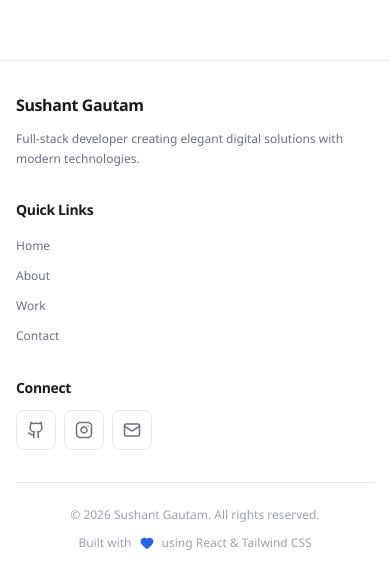
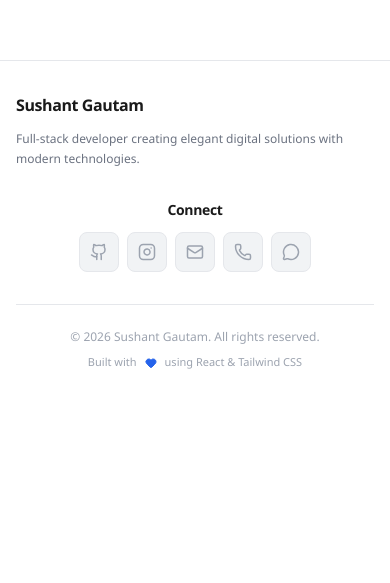
Before and after one commit to sushant347/Portfolio, a React (Create React App) app: page / in a window 390 px wide. Shown: the part 9058-9641 px from the top of the page. After the commit the page ends 9462 px from the top, so only its background shows below. Built offline with nearby package versions, Linux system fonts and the light colour scheme.

Commit message:
Refine footer layout and contact actions

```diff
--- a/src/App.css
+++ b/src/App.css
@@ -240,6 +240,46 @@ p {
   line-height: 1.5;
 }
 
+.social-icon-btn {
+  background: var(--bg-tertiary);
+  border: 1px solid var(--border-color);
+  color: var(--text-tertiary);
+  transition: transform 0.3s ease, box-shadow 0.3s ease, background-color 0.3s ease, border-color 0.3s ease, color 0.3s ease;
+}
+
+.social-icon-btn:hover {
+  background: #ffffff;
+  border-color: #ffffff;
+  color: var(--accent-color);
+  box-shadow: 0 12px 28px -18px rgba(0, 0, 0, 0.4);
+}
+
+.footer-link {
+  display: inline-flex;
+  align-items: center;
+  padding: 0.2rem 0.45rem;
+  border-radius: 0.5rem;
+  color: var(--text-secondary);
+  transition: color 0.2s ease, background-color 0.2s ease;
+}
+
+.footer-link:hover {
+  background: #ffffff;
+  color: var(--accent-color);
+}
+
+.contact-icon-wrap {
+  background: var(--bg-tertiary);
+  border: 1px solid transparent;
+  transition: transform 0.3s ease, background-color 0.3s ease, border-color 0.3s ease;
+}
+
+.contact-card:hover .contact-icon-wrap {
+  background: #ffffff;
+  border-color: #ffffff;
+  transform: scale(1.04);
+}
+
 @media (prefers-reduced-motion: reduce) {
   *,
   *::before,
--- a/src/components/Footer.jsx
+++ b/src/components/Footer.jsx
@@ -1,5 +1,5 @@
 import React from 'react';
-import { Github,Instagram, Mail, Heart } from 'lucide-react';
+import { Github, Instagram, Mail, Phone, MessageCircle, Heart } from 'lucide-react';
 
 const Footer = () => {
   const currentYear = new Date().getFullYear();
@@ -8,6 +8,8 @@ const Footer = () => {
     { icon: Github, url: 'https://github.com/sushant347', label: 'GitHub' },
     { icon: Instagram, url: 'https://www.instagram.com/sushantgautam258/', label: 'Instagram' },
     { icon: Mail, url: 'mailto:sushantgautam98677@gmail.com', label: 'Email' },
+    { icon: Phone, url: 'tel:+9779869465432', label: 'Phone' },
+    { icon: MessageCircle, url: 'https://wa.me/9779869465432', label: 'WhatsApp' },
   ];
 
   const navLinks = [
@@ -38,7 +40,7 @@ const Footer = () => {
       <div className="max-w-6xl mx-auto px-4 sm:px-6 py-8 sm:py-10 md:py-12">
 
         {/* Main Footer Content */}
-        <div className="grid sm:grid-cols-2 md:grid-cols-3 gap-8 sm:gap-10 md:gap-12 mb-8 sm:mb-10 md:mb-12">
+        <div className="grid gap-8 sm:gap-10 md:grid-cols-[1.2fr_1fr] md:gap-12 mb-8 sm:mb-10 md:mb-12">
 
           {/* Brand */}
           <div className="space-y-3 sm:space-y-4">
@@ -48,44 +50,22 @@ const Footer = () => {
             </p>
           </div>
 
-          {/* Quick Links */}
-          <div className="space-y-3 sm:space-y-4">
-            <h4 className="font-semibold text-sm sm:text-base" style={{ color: 'var(--text-primary)' }}>Quick Links</h4>
-            <ul className="space-y-1.5 sm:space-y-2">
-              {navLinks.map((link) => (
-                <li key={link.path}>
-                  <a
-                    href={link.path}
-                    onClick={(e) => handleNavClick(e, link.path)}
-                    className="text-xs sm:text-sm transition-colors hover:text-[var(--accent-color)]"
-                    style={{ color: 'var(--text-secondary)' }}
-                  >
-                    {link.name}
-                  </a>
-                </li>
-              ))}
-            </ul>
-          </div>
+
 
           {/* Social Links */}
-          <div className="space-y-3 sm:space-y-4 sm:col-span-2 md:col-span-1">
+          <div className="space-y-3 sm:space-y-4 md:justify-self-center text-center">
             <h4 className="font-semibold text-sm sm:text-base" style={{ color: 'var(--text-primary)' }}>Connect</h4>
-            <div className="flex gap-2 sm:gap-3">
+            <div className="flex flex-wrap gap-2 sm:gap-3 justify-center">
               {socialLinks.map((social, index) => {
                 const Icon = social.icon;
                 return (
                   <a
                     key={index}
                     href={social.url}
-                    target="_blank"
-                    rel="noopener noreferrer"
+                    target={social.url.startsWith('http') ? '_blank' : undefined}
+                    rel={social.url.startsWith('http') ? 'noopener noreferrer' : undefined}
                     aria-label={social.label}
-                    className="w-10 h-10 rounded-lg flex items-center justify-center transition-all hover:scale-110"
-                    style={{
-                      border: '1px solid var(--border-color)',
-                      color: 'var(--text-secondary)',
-                      background: 'var(--card-bg)'
-                    }}
+                    className="social-icon-btn w-10 h-10 rounded-lg flex items-center justify-center hover:scale-110"
                   >
                     <Icon size={18} />
                   </a>
@@ -94,16 +74,14 @@ const Footer = () => {
             </div>
           </div>
         </div>
-
-        {/* Bottom Bar */}
-        <div className="pt-6 sm:pt-8" style={{ borderTop: '1px solid var(--border-color)' }}>
-          <div className="flex flex-col md:flex-row justify-between items-center gap-3 sm:gap-4">
+        <div className="pt-6 sm:pt-8 border-t" style={{ borderColor: 'var(--border-color)' }}>
+          <div className="flex flex-col items-center gap-2 text-center">
             <p className="text-xs sm:text-sm" style={{ color: 'var(--text-tertiary)' }}>
               © {currentYear} Sushant Gautam. All rights reserved.
             </p>
-            <p className="text-xs sm:text-sm flex items-center gap-2" style={{ color: 'var(--text-tertiary)' }}>
+            <p className="text-[11px] sm:text-xs flex items-center gap-2" style={{ color: 'var(--text-tertiary)' }}>
               <span>Built with</span>
-              <Heart size={14} style={{ color: 'var(--accent-color)' }} fill="currentColor" />
+              <Heart size={12} style={{ color: 'var(--accent-color)' }} fill="currentColor" />
               <span>using React & Tailwind CSS</span>
             </p>
           </div>
--- a/src/pages/Contact.jsx
+++ b/src/pages/Contact.jsx
@@ -1,35 +1,7 @@
-import React, { useState } from 'react';
-import { Mail, Phone, MapPin, Send, CheckCircle, ArrowRight } from 'lucide-react';
+import React from 'react';
+import { Mail, Phone, MapPin, ArrowRight, MessageCircle } from 'lucide-react';
 
 const Contact = () => {
-  const [formData, setFormData] = useState({
-    name: '',
-    email: '',
-    message: '',
-  });
-  const [isSubmitting, setIsSubmitting] = useState(false);
-  const [submitStatus, setSubmitStatus] = useState(null);
-
-  const handleChange = (e) => {
-    setFormData({
-      ...formData,
-      [e.target.name]: e.target.value,
-    });
-  };
-
-  const handleSubmit = (e) => {
-    e.preventDefault();
-    setIsSubmitting(true);
-
-    // Simulate sending
-    setTimeout(() => {
-      setIsSubmitting(false);
-      setSubmitStatus('success');
-      setFormData({ name: '', email: '', message: '' });
-      setTimeout(() => setSubmitStatus(null), 5000);
-    }, 1500);
-  };
-
   const contactInfo = [
     {
       icon: Mail,
@@ -46,11 +18,39 @@ const Contact = () => {
       label: 'Call me'
     },
     {
+      icon: MessageCircle,
+      title: 'WhatsApp',
+      content: '+977 9869465432',
+      link: 'https://wa.me/9779869465432',
+      label: 'Chat on WhatsApp'
+    },
+    {
       icon: MapPin,
       title: 'Location',
       content: 'Kathmandu, Nepal',
       link: 'https://maps.app.goo.gl/hapy4M7LQySgM9yaA',
       label: 'View on map'
+    },
+  ];
+
+  const primaryActions = [
+    {
+      icon: Mail,
+      title: 'Email Me',
+      detail: 'sushant98677@gmail.com',
+      link: 'mailto:sushant98677@gmail.com',
+    },
+    {
+      icon: Phone,
+      title: 'Call Me',
+      detail: '+977 9869465432',
+      link: 'tel:+9779869465432',
+    },
+    {
+      icon: MessageCircle,
+      title: 'WhatsApp',
+      detail: '+977 9869465432',
+      link: 'https://wa.me/9779869465432',
     },
   ];
 
@@ -103,7 +103,7 @@ const Contact = () => {
 
         <div className="grid lg:grid-cols-2 gap-12 lg:gap-20 items-start">
 
-          {/* LEFT: Contact Form */}
+          {/* LEFT: Contact Actions */}
           <div
             data-aos="fade-right"
             className="p-5 sm:p-8 md:p-10 rounded-2xl sm:rounded-3xl border relative overflow-hidden group"
@@ -118,95 +118,46 @@ const Contact = () => {
               className="absolute top-0 left-0 w-full h-1 opacity-50"
               style={{ background: 'linear-gradient(to right, var(--accent-color), transparent)' }}
             ></div>
-
-            {submitStatus === 'success' && (
-              <div
-                className="mb-6 p-4 rounded-xl flex items-center gap-3 animate-fade-in"
-                style={{ background: 'rgba(16, 185, 129, 0.1)', border: '1px solid rgba(16, 185, 129, 0.2)' }}
-              >
-                <CheckCircle size={20} className="text-green-500" />
-                <p className="font-medium text-green-500">Message sent successfully!</p>
-              </div>
-            )}
-
-            <form onSubmit={handleSubmit} className="space-y-6">
-              <div className="grid sm:grid-cols-2 gap-6">
-                <div className="space-y-1.5 sm:space-y-2">
-                  <label htmlFor="name" className="text-xs sm:text-sm font-semibold ml-1" style={{ color: 'var(--text-primary)' }}>Name</label>
-                  <input
-                    type="text"
-                    id="name"
-                    name="name"
-                    value={formData.name}
-                    onChange={handleChange}
-                    required
-                    placeholder="Your Name"
-                    className="w-full px-4 sm:px-5 py-3 sm:py-4 rounded-lg sm:rounded-xl text-sm sm:text-base transition-all focus:scale-[1.01] outline-none border focus:border-[var(--accent-color)]"
-                    style={{
-                      background: 'var(--bg-tertiary)',
-                      borderColor: 'transparent',
-                      color: 'var(--text-primary)'
-                    }}
-                  />
-                </div>
-                <div className="space-y-1.5 sm:space-y-2">
-                  <label htmlFor="email" className="text-xs sm:text-sm font-semibold ml-1" style={{ color: 'var(--text-primary)' }}>Email</label>
-                  <input
-                    type="email"
-                    id="email"
-                    name="email"
-                    value={formData.email}
-                    onChange={handleChange}
-                    required
-                    placeholder="youremail@example.com"
-                    className="w-full px-4 sm:px-5 py-3 sm:py-4 rounded-lg sm:rounded-xl text-sm sm:text-base transition-all focus:scale-[1.01] outline-none border focus:border-[var(--accent-color)]"
-                    style={{
-                      background: 'var(--bg-tertiary)',
-                      borderColor: 'transparent',
-                      color: 'var(--text-primary)'
-                    }}
-                  />
-                </div>
+            <div className="space-y-6">
+              <div>
+                <h3 className="text-2xl sm:text-3xl font-bold mb-3" style={{ color: 'var(--text-primary)' }}>Start a Project</h3>
+                <p className="text-sm sm:text-base leading-relaxed" style={{ color: 'var(--text-secondary)' }}>
+                  Share a brief about your idea, timeline, and goals. I respond fast and keep communication clear from day one.
+                </p>
               </div>
 
-              <div className="space-y-1.5 sm:space-y-2">
-                <label htmlFor="message" className="text-xs sm:text-sm font-semibold ml-1" style={{ color: 'var(--text-primary)' }}>Message</label>
-                <textarea
-                  id="message"
-                  name="message"
-                  value={formData.message}
-                  onChange={handleChange}
-                  required
-                  rows="4"
-                  placeholder="Tell me about your project goals..."
-                  className="w-full px-4 sm:px-5 py-3 sm:py-4 rounded-lg sm:rounded-xl text-sm sm:text-base resize-none transition-all focus:scale-[1.01] outline-none border focus:border-[var(--accent-color)]"
-                  style={{
-                    background: 'var(--bg-tertiary)',
-                    borderColor: 'transparent',
-                    color: 'var(--text-primary)'
-                  }}
-                ></textarea>
+              <div className="grid gap-3">
+                {primaryActions.map((action) => {
+                  const Icon = action.icon;
+                  return (
+                    <a
+                      key={action.title}
+                      href={action.link}
+                      className="contact-card flex items-center justify-between gap-4 px-5 py-4 rounded-xl border transition-all hover:-translate-y-0.5"
+                      style={{ borderColor: 'var(--border-color)', background: 'var(--bg-tertiary)' }}
+                    >
+                      <div className="flex items-center gap-3">
+                        <div className="contact-icon-wrap w-10 h-10 rounded-full flex items-center justify-center">
+                          <Icon size={18} style={{ color: 'var(--accent-color)' }} />
+                        </div>
+                        <div>
+                          <p className="text-sm font-semibold" style={{ color: 'var(--text-primary)' }}>{action.title}</p>
+                          <p className="text-xs sm:text-sm" style={{ color: 'var(--text-secondary)' }}>{action.detail}</p>
+                        </div>
+                      </div>
+                      <ArrowRight size={16} style={{ color: 'var(--accent-color)' }} />
+                    </a>
+                  );
+                })}
               </div>
 
-              <button
-                type="submit"
-                disabled={isSubmitting}
-                className="w-full flex items-center justify-center gap-2 sm:gap-3 px-6 sm:px-8 py-3 sm:py-4 rounded-lg sm:rounded-xl font-bold text-sm sm:text-base text-white transition-all hover:scale-[1.02] hover:shadow-lg disabled:opacity-70 disabled:cursor-not-allowed"
-                style={{ background: 'var(--accent-color)' }}
-              >
-                {isSubmitting ? (
-                  <>
-                    <div className="w-5 h-5 border-2 border-white/30 border-t-white rounded-full animate-spin"></div>
-                    <span>Sending...</span>
-                  </>
-                ) : (
-                  <>
-                    <Send size={20} />
-                    <span>Send Message</span>
-                  </>
-                )}
-              </button>
-            </form>
+              <div className="flex flex-wrap items-center gap-3 pt-2">
+                <span className="text-xs sm:text-sm font-medium" style={{ color: 'var(--text-tertiary)' }}>Response time:</span>
+                <span className="text-xs sm:text-sm font-bold" style={{ color: 'var(--text-primary)' }}>Within 24 hours</span>
+                <span className="text-xs sm:text-sm font-medium" style={{ color: 'var(--text-tertiary)' }}>Timezone:</span>
+                <span className="text-xs sm:text-sm font-bold" style={{ color: 'var(--text-primary)' }}>GMT +5:45 (Nepal)</span>
+              </div>
+            </div>
           </div>
 
           {/* RIGHT: Contact Info & Status */}
@@ -220,15 +171,14 @@ const Contact = () => {
                   <a
                     key={index}
                     href={info.link}
-                    className="group flex items-center gap-3 sm:gap-6 p-4 sm:p-6 rounded-xl sm:rounded-2xl border transition-all duration-300 hover:-translate-y-1 hover:shadow-lg"
+                    className="contact-card group flex items-center gap-3 sm:gap-6 p-4 sm:p-6 rounded-xl sm:rounded-2xl border transition-all duration-300 hover:-translate-y-1 hover:shadow-lg"
                     style={{
                       background: 'var(--card-bg)',
                       borderColor: 'var(--border-color)'
                     }}
                   >
                     <div
-                      className="w-11 h-11 sm:w-14 sm:h-14 rounded-full flex items-center justify-center flex-shrink-0 group-hover:scale-110 transition-transform duration-300"
-                      style={{ background: 'var(--bg-tertiary)' }}
+                      className="contact-icon-wrap w-11 h-11 sm:w-14 sm:h-14 rounded-full flex items-center justify-center flex-shrink-0"
                     >
                       <Icon size={20} className="sm:w-6 sm:h-6" style={{ color: 'var(--accent-color)' }} />
                     </div>
--- a/src/pages/Home.jsx
+++ b/src/pages/Home.jsx
@@ -368,12 +368,7 @@ const Home = () => {
                     target={s.url.startsWith('http') ? '_blank' : undefined}
                     rel={s.url.startsWith('http') ? 'noopener noreferrer' : undefined}
                     aria-label={s.label}
-                    className="w-10 h-10 flex items-center justify-center rounded-full transition-all duration-300 hover:-translate-y-1 hover:text-[var(--accent-color)]"
-                    style={{
-                      color: 'var(--text-tertiary)',
-                      border: '1px solid var(--border-color)',
-                      background: 'var(--bg-tertiary)',
-                    }}
+                    className="social-icon-btn w-10 h-10 flex items-center justify-center rounded-full duration-300 hover:-translate-y-1"
                   >
                     <Icon size={18} />
                   </a>
```
